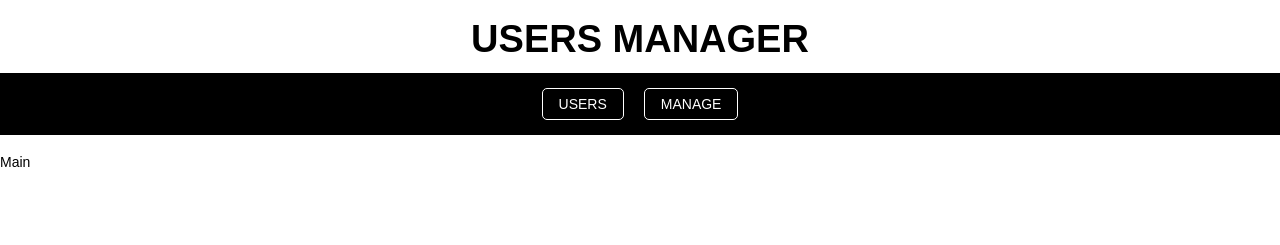
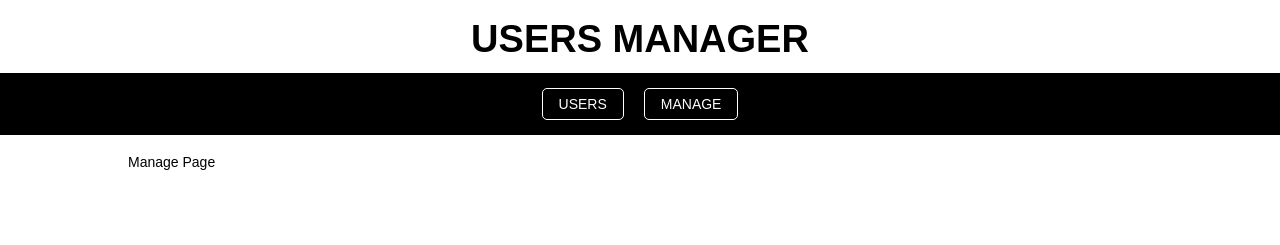
Before and after one commit to PersickWebdev/react-users-manager, a React (Create React App) app: page /manage in a window 1280 px wide. Shown: the top 245 px of the page. Built offline with nearby package versions, Linux system fonts and the light colour scheme.

Commit message:
update(Routing): Routing added

```diff
--- a/src/App.tsx
+++ b/src/App.tsx
@@ -1,13 +1,19 @@
 import React from 'react';
 import styles from './App.module.scss';
+import { Routes, Route } from 'react-router-dom';
+import { UsersPage, ManagePage } from './pages';
 import { Header, Footer } from './components';
+
 
 export const App = () => {
     return (
         <div className={styles['application']}>
             <Header/>
             <main className={styles['application__main']}>
-                Main
+                <Routes>
+                    <Route path='/users' element={<UsersPage/>}/>
+                    <Route path='/manage' element={<ManagePage/>}/>
+                </Routes>
             </main>
             <Footer/>
         </div>
--- /dev/null
+++ b/src/pages/ManagePage/ManagePage.module.scss
@@ -0,0 +1,9 @@
+@import '../../scss/colors';
+@import '../../scss/variables';
+@import '../../scss/mixins';
+
+.manage-page {
+  & .container {
+    @include container();
+  }
+}
--- /dev/null
+++ b/src/pages/ManagePage/ManagePage.tsx
@@ -0,0 +1,16 @@
+import React from 'react';
+import styles from './ManagePage.module.scss';
+
+interface IManagePage {}
+
+const ManagePage = ({}: IManagePage) => {
+    return (
+        <div className={styles['manage-page']}>
+            <div className={styles['container']}>
+                Manage Page
+            </div>
+        </div>
+    );
+};
+
+export default ManagePage;
--- /dev/null
+++ b/src/pages/UsersPage/UsersPage.module.scss
@@ -0,0 +1,9 @@
+@import '../../scss/colors';
+@import '../../scss/variables';
+@import '../../scss/mixins';
+
+.users-page {
+  & .container {
+    @include container();
+  }
+}
--- /dev/null
+++ b/src/pages/UsersPage/UsersPage.tsx
@@ -0,0 +1,16 @@
+import React from 'react';
+import styles from './UsersPage.module.scss';
+
+interface IUsersPage {}
+
+const UsersPage = ({}: IUsersPage) => {
+    return (
+        <div className={styles['users-page']}>
+            <div className={styles['container']}>
+                Users Page
+            </div>
+        </div>
+    );
+};
+
+export default UsersPage;
--- /dev/null
+++ b/src/pages/index.ts
@@ -0,0 +1,2 @@
+export { default as UsersPage } from './UsersPage/UsersPage';
+export { default as ManagePage } from './ManagePage/ManagePage';
```
